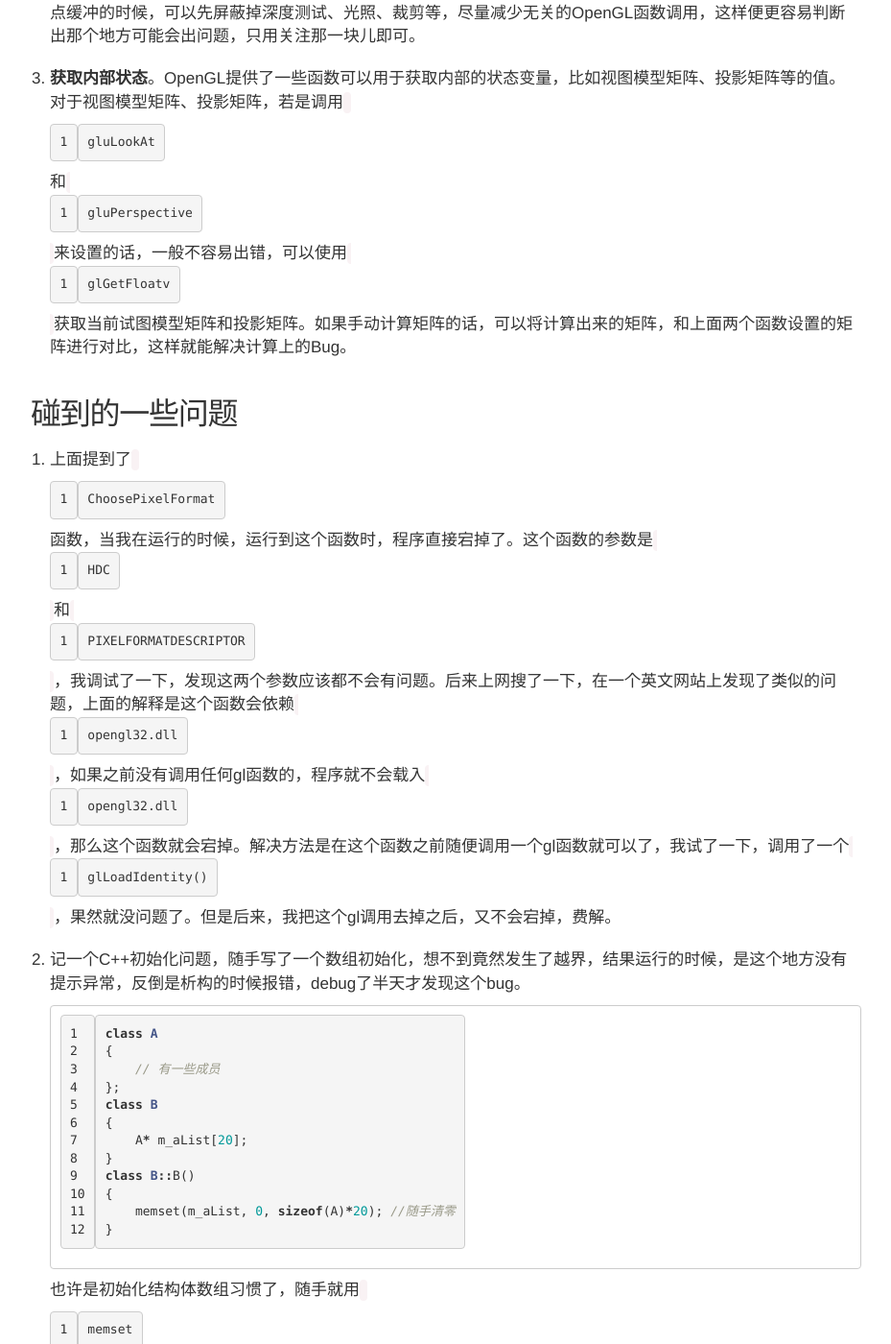
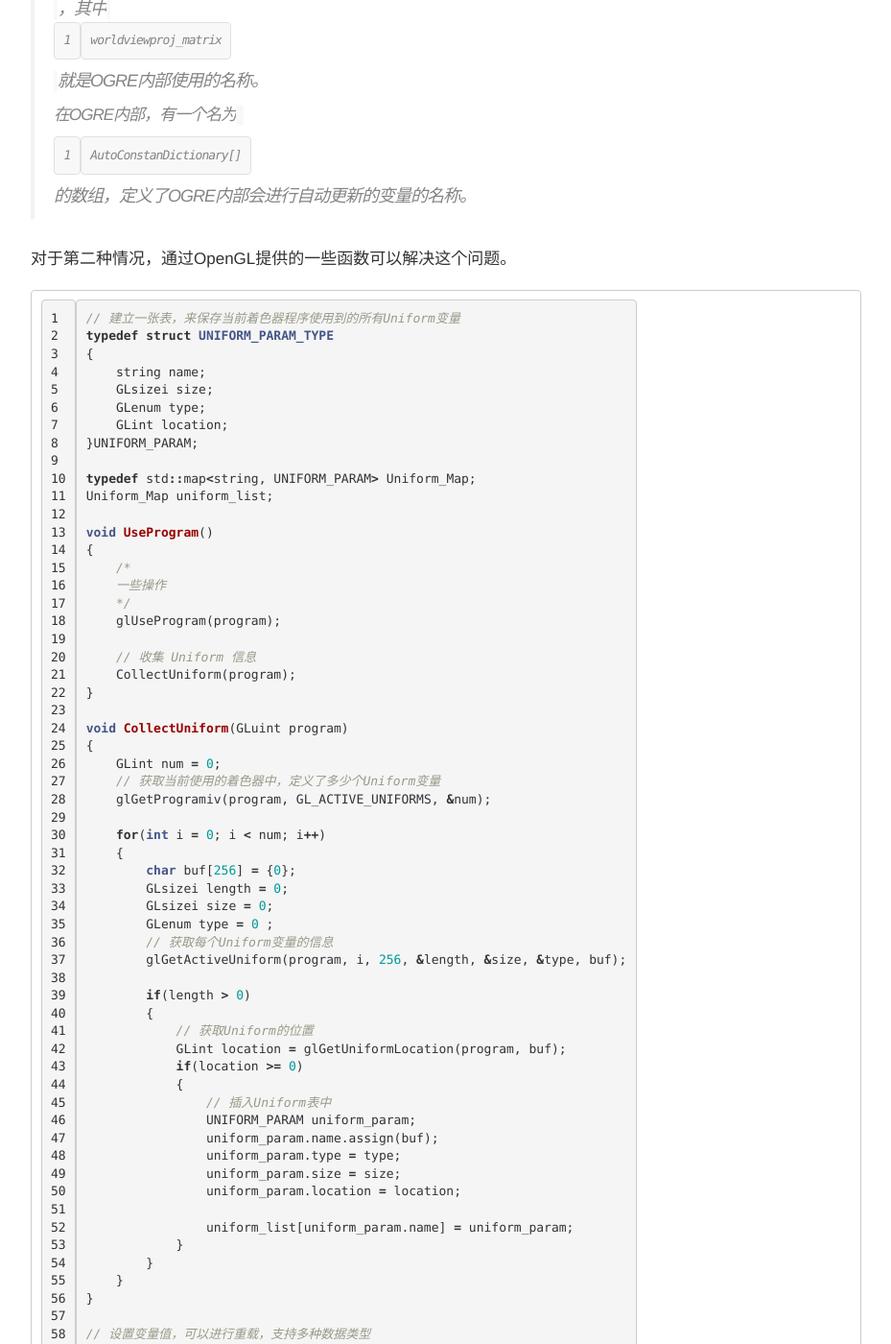
Before and after one commit to Gemini2015/gemini2015.github.io, a Jekyll site: the page built from _posts/2014-12-04-zfxengine-opengl.markdown, in a window 1280 px wide and 1400 px high, scrolled down 8683 px. Shown: the whole window at 96% size, without its empty margins (175-1104 px from the left). Built offline with Jekyll 4.4.1, drawn with Linux system fonts in a browser that asks for light colours; nearby versions of some CDN libraries; comment, search, counter and statistics services are not loaded; some of the changed text lies outside the part shown.

Commit message:
更新着色器Uniform变量

````diff
--- a/_posts/2014-12-04-zfxengine-opengl.markdown
+++ b/_posts/2014-12-04-zfxengine-opengl.markdown
@@ -232,6 +232,111 @@
 但是为了消除潜在的不确定性，所以在启用着色器时，最好禁用各个顶点格式。
 
 
+### 着色器的Uniform变量
+在OpenGL对应的着色器语言GLSL中，`Uniform`作为一个**存储限制符**，指定一个变量由应用程序中设置好，在着色器程序中不会发生改变的变量，比如一帧中的MVP（Model, View, Projection）变换矩阵，环境光，纹理等。
+声明格式如`uniform mat4 MVP;`。对Uniform变量的操作，可以参考以下过程。
+
+```cpp
+// 获取名为"mvp"的Uniform变量的存储位置
+// program为指定program对象，"mvp"为着色器程序中的变量名
+GLint location = glGetUniformLocation(program,"mvp")
+
+// 设置变量值
+if(location != -1)
+{
+    glUniformMatrix4fv(location, 1, GL_FALSE, &mvp_matrix);
+}
+```
+上面的过程会涉及到一些问题，那就是在`glGetUniformLocation`处，传进了硬字符串。
+
+1.  当在设计一个引擎的时候，类似于MVP这样的Uniform变量，其值一般是由引擎内部管理的，所以说当用户在写着色器的时候，必须与内部MVP使用的名称相同。
+
+2.  引擎必须支持对任意的着色器Uniform变量赋值，也就是说假设我在着色器里面有一个名为`time`(可以是任意名称)的变量，那么在程序里面，引擎必须提供接口可以为这个名为`time`的Uniform变量赋值。
+
+就我目前的理解来看，对于第一种情况，似乎只能为每个引擎制定一种着色器规范，然后用户编写着色器的时候，按照这个规范来对某些Uniform进行命名。
+
+> **OGRE的解决方案**：
+> OGRE用`material`来组织着色器程序，在着色器程序中，对任意变量可以取任意名称（比如MVP变换矩阵可以取名为"mvp"，也可以取名为"mvp_matrix"，当然，必须得是合法的GLSL标识符）。
+> 写好着色器程序之后，在对应的后缀名为`material`的文件中，需要对一些**自动更新的变量**进行**映射**，比如对于上面的取名为"mvp"的MVP变换矩阵，映射形式如`param_named_auto mvp worldviewproj_matrix`，其中`worldviewproj_matrix`就是OGRE内部使用的名称。
+>
+> 在OGRE内部，有一个名为`AutoConstanDictionary[]`的数组，定义了OGRE内部会进行自动更新的变量的名称。
+
+对于第二种情况，通过OpenGL提供的一些函数可以解决这个问题。
+
+```cpp
+// 建立一张表，来保存当前着色器程序使用到的所有Uniform变量
+typedef struct UNIFORM_PARAM_TYPE
+{
+    string name;
+    GLsizei size;
+    GLenum type;
+    GLint location;
+}UNIFORM_PARAM;
+
+typedef std::map<string, UNIFORM_PARAM> Uniform_Map;
+Uniform_Map uniform_list;
+
+void UseProgram()
+{
+    /*
+    一些操作
+    */
+    glUseProgram(program);
+
+    // 收集 Uniform 信息
+    CollectUniform(program);
+}
+
+void CollectUniform(GLuint program)
+{
+    GLint num = 0;
+    // 获取当前使用的着色器中，定义了多少个Uniform变量
+    glGetProgramiv(program, GL_ACTIVE_UNIFORMS, &num);
+
+    for(int i = 0; i < num; i++)
+    {
+        char buf[256] = {0};
+        GLsizei length = 0;
+        GLsizei size = 0;
+        GLenum type = 0 ;
+        // 获取每个Uniform变量的信息
+        glGetActiveUniform(program, i, 256, &length, &size, &type, buf);
+
+        if(length > 0)
+        {
+            // 获取Uniform的位置
+            GLint location = glGetUniformLocation(program, buf);
+            if(location >= 0)
+            {
+                // 插入Uniform表中
+                UNIFORM_PARAM uniform_param;
+                uniform_param.name.assign(buf);
+                uniform_param.type = type;
+                uniform_param.size = size;
+                uniform_param.location = location;
+
+                uniform_list[uniform_param.name] = uniform_param;
+            }
+        }
+    }
+}
+
+// 设置变量值，可以进行重载，支持多种数据类型
+void SetNamedConstant(string name, float v)
+{
+    // 查找当前着色器程序中是否有名为name的Uniform变量
+    Uniform_Map::iterator it = uniform_list.find(name);
+    if(it != uniform_list.end())
+    {
+        UNIFORM_PARAM uniform = it->second;
+
+        // 根据前面保存的 location 信息，设置值
+        glUniform1f(uniform.location, v);
+    }
+}
+```
+
+
 ### 关于OpenGL的调试
 实际上就我个人认为，调试OpenGL还是有点麻烦的。因为OpenGL采用状态机的方式管理渲染流水线，所以有些时候，一个设置不对，就可能不会出现绘制结果，并且也不容易发现到底是哪个地方出了问题。我采用了以下一些步骤来调试。
 
````
